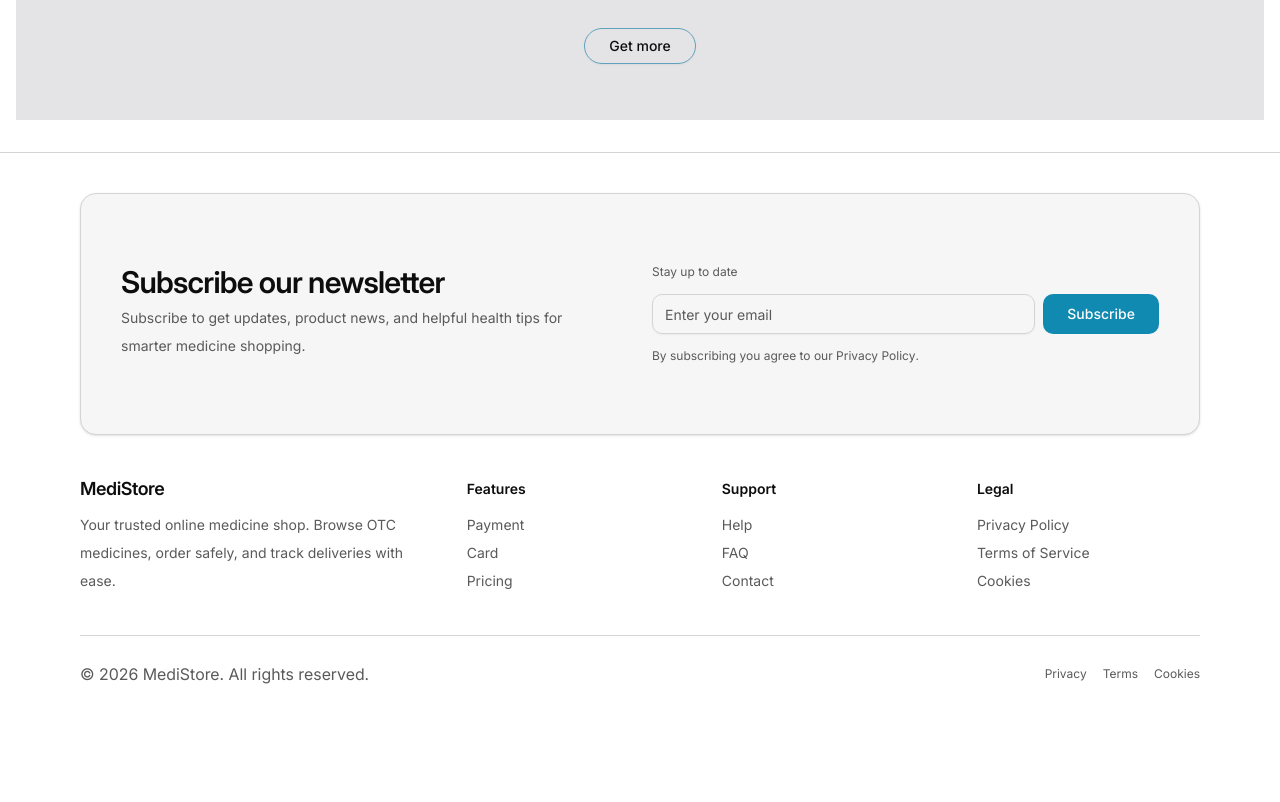
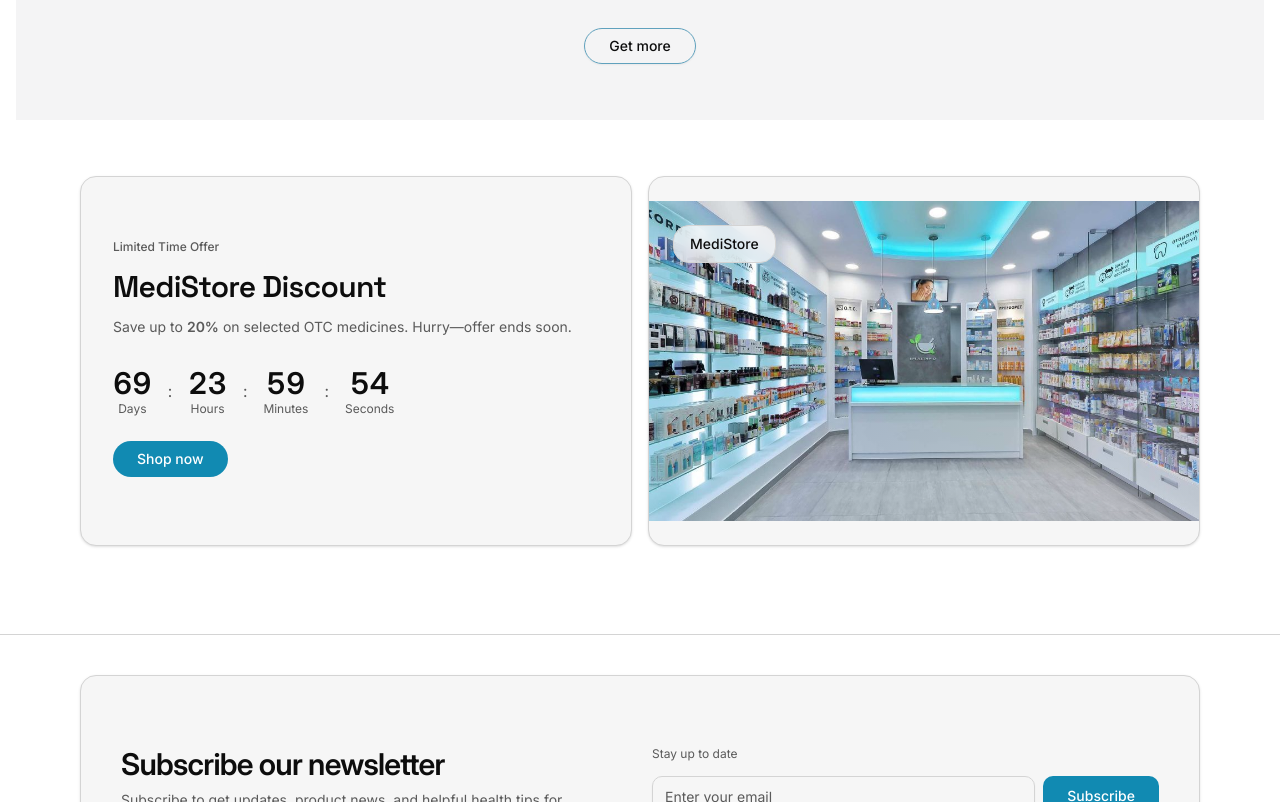
Before and after one commit to ArnabSaga/Assignment-4-MediStore-Frontend, a Next.js app: page / in a window 1280 px wide. Shown: the part 2660-3462 px from the top of the page. Before the commit the page ends 3388 px from the top, so only its background shows below. Built offline with nearby package versions, Linux system fonts and the light colour scheme.

Commit message:
Implemented the DealBanner to Homepage, to make the timer dynaimc add the Countdown components, And some fixs in FeaturedProducts

```diff
--- a/src/app/(public)/page.tsx
+++ b/src/app/(public)/page.tsx
@@ -1,6 +1,7 @@
 import { Hero } from "@/components/home/hero";
 import { FeaturedCategories } from "@/components/home/FeaturedCategories";
 import { FeaturedProducts } from "@/components/home/FeaturedProducts";
+import { DealBanner } from '@/components/home/DealBanner';
 
 export default function HomePage() {
   return (
@@ -8,6 +9,7 @@ export default function HomePage() {
       <Hero />
       <FeaturedCategories />
       <FeaturedProducts />
+      <DealBanner />
     </>
   );
 }
--- /dev/null
+++ b/src/components/home/Countdown.tsx
@@ -0,0 +1,56 @@
+"use client";
+
+import * as React from "react";
+
+function pad(n: number) {
+  return String(n).padStart(2, "0");
+}
+
+function getTimeLeft(target: Date) {
+  const now = new Date().getTime();
+  const diff = Math.max(0, target.getTime() - now);
+
+  const days = Math.floor(diff / (1000 * 60 * 60 * 24));
+  const hours = Math.floor((diff / (1000 * 60 * 60)) % 24);
+  const minutes = Math.floor((diff / (1000 * 60)) % 60);
+  const seconds = Math.floor((diff / 1000) % 60);
+
+  return { diff, days, hours, minutes, seconds };
+}
+
+function Stat({ value, label }: { value: string; label: string }) {
+  return (
+    <div className="text-center">
+      <div className="text-2xl font-semibold tabular-nums md:text-3xl">
+        {value}
+      </div>
+      <div className="text-xs text-muted-foreground">{label}</div>
+    </div>
+  );
+}
+
+export function Countdown({ endsAtISO }: { endsAtISO: string }) {
+  const target = React.useMemo(() => new Date(endsAtISO), [endsAtISO]);
+  const [{ days, hours, minutes, seconds }, setState] = React.useState(() =>
+    getTimeLeft(target)
+  );
+
+  React.useEffect(() => {
+    const tick = () => setState(getTimeLeft(target));
+    tick();
+    const id = window.setInterval(tick, 1000);
+    return () => window.clearInterval(id);
+  }, [target]);
+
+  return (
+    <div className="mt-6 flex items-center justify-start gap-4">
+      <Stat value={pad(days)} label="Days" />
+      <span className="text-muted-foreground">:</span>
+      <Stat value={pad(hours)} label="Hours" />
+      <span className="text-muted-foreground">:</span>
+      <Stat value={pad(minutes)} label="Minutes" />
+      <span className="text-muted-foreground">:</span>
+      <Stat value={pad(seconds)} label="Seconds" />
+    </div>
+  );
+}
--- /dev/null
+++ b/src/components/home/DealBanner.tsx
@@ -0,0 +1,66 @@
+import Link from "next/link";
+import Image from "next/image";
+
+import { Card, CardContent } from "@/components/ui/card";
+import { Button } from "@/components/ui/button";
+import { Countdown } from "@/components/home/Countdown";
+
+export function DealBanner() {
+  const endsAtISO = new Date(
+    Date.now() + 70 * 24 * 60 * 60 * 1000
+  ).toISOString();
+
+  return (
+    <section className="py-10 md:py-14">
+      <div className="mx-auto max-w-6xl px-4">
+        <div className="grid gap-4 md:grid-cols-2">
+          {/* Left: Deal */}
+          <Card className="overflow-hidden border-border bg-card text-card-foreground">
+            <CardContent className="p-6 md:p-8">
+              <p className="text-xs font-medium text-muted-foreground">
+                Limited Time Offer
+              </p>
+              <h2 className="mt-2 text-2xl font-semibold tracking-tight md:text-3xl">
+                MediStore Discount
+              </h2>
+              <p className="mt-2 text-sm text-muted-foreground">
+                Save up to <span className="font-semibold">20%</span> on
+                selected OTC medicines. Hurry—offer ends soon.
+              </p>
+
+              <Countdown endsAtISO={endsAtISO} />
+
+              <div className="mt-6">
+                <Button asChild className="btn-primary rounded-full px-6">
+                  <Link href="/shop?tag=discount">Shop now</Link>
+                </Button>
+              </div>
+            </CardContent>
+          </Card>
+
+          {/* Right: Full cover image */}
+          <Card className="overflow-hidden border-border bg-card text-card-foreground">
+            <CardContent className="relative min-h-65 p-0 md:min-h-80">
+              <Image
+                src="/images/DealBanner.jpg"
+                alt="MediStore offer"
+                fill
+                sizes="(max-width: 768px) 100vw, 50vw"
+                className="object-cover"
+                priority={false}
+              />
+
+              {/* subtle overlay so it looks premium */}
+              <div className="pointer-events-none absolute inset-0 bg-linear-to-br from-transparent via-transparent to-muted/35" />
+
+              {/* Optional: logo badge overlay */}
+              <div className="absolute left-6 top-6 rounded-2xl border border-border bg-background/70 px-4 py-2 text-sm font-medium backdrop-blur">
+                MediStore
+              </div>
+            </CardContent>
+          </Card>
+        </div>
+      </div>
+    </section>
+  );
+}
--- a/src/components/home/FeaturedProducts.tsx
+++ b/src/components/home/FeaturedProducts.tsx
@@ -98,7 +98,7 @@ export function FeaturedProducts({
 }) {
   return (
     <section
-      className={cn("py-10 md:py-14 bg-zinc-200", className)}
+      className={cn("py-10 md:py-14 bg-zinc-100 dark:bg-zinc-900", className)}
       aria-labelledby="featured-products"
     >
       <div className="mx-auto max-w-6xl px-4">
```
Also changed, not shown: public/images/DealBanner.jpg (added).
